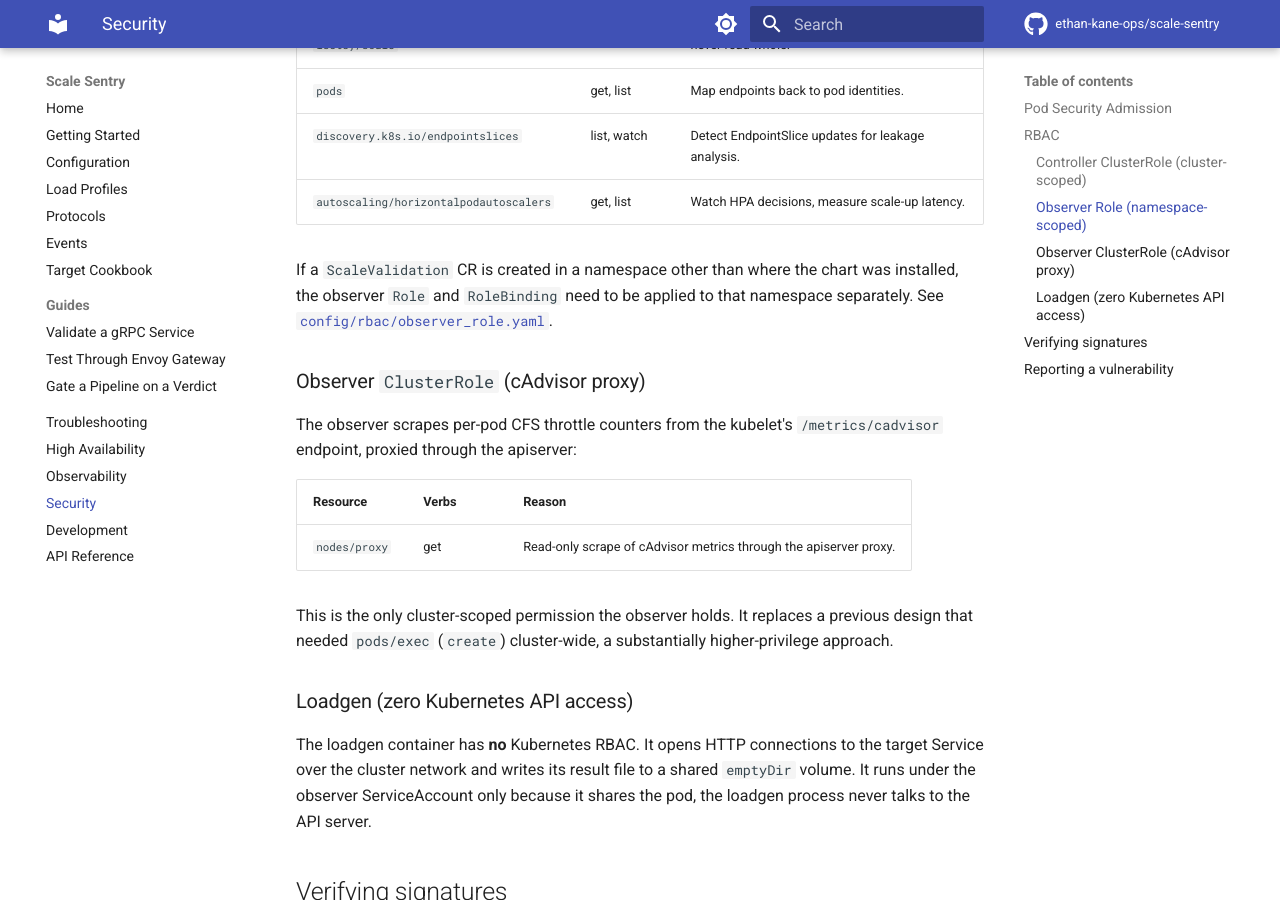
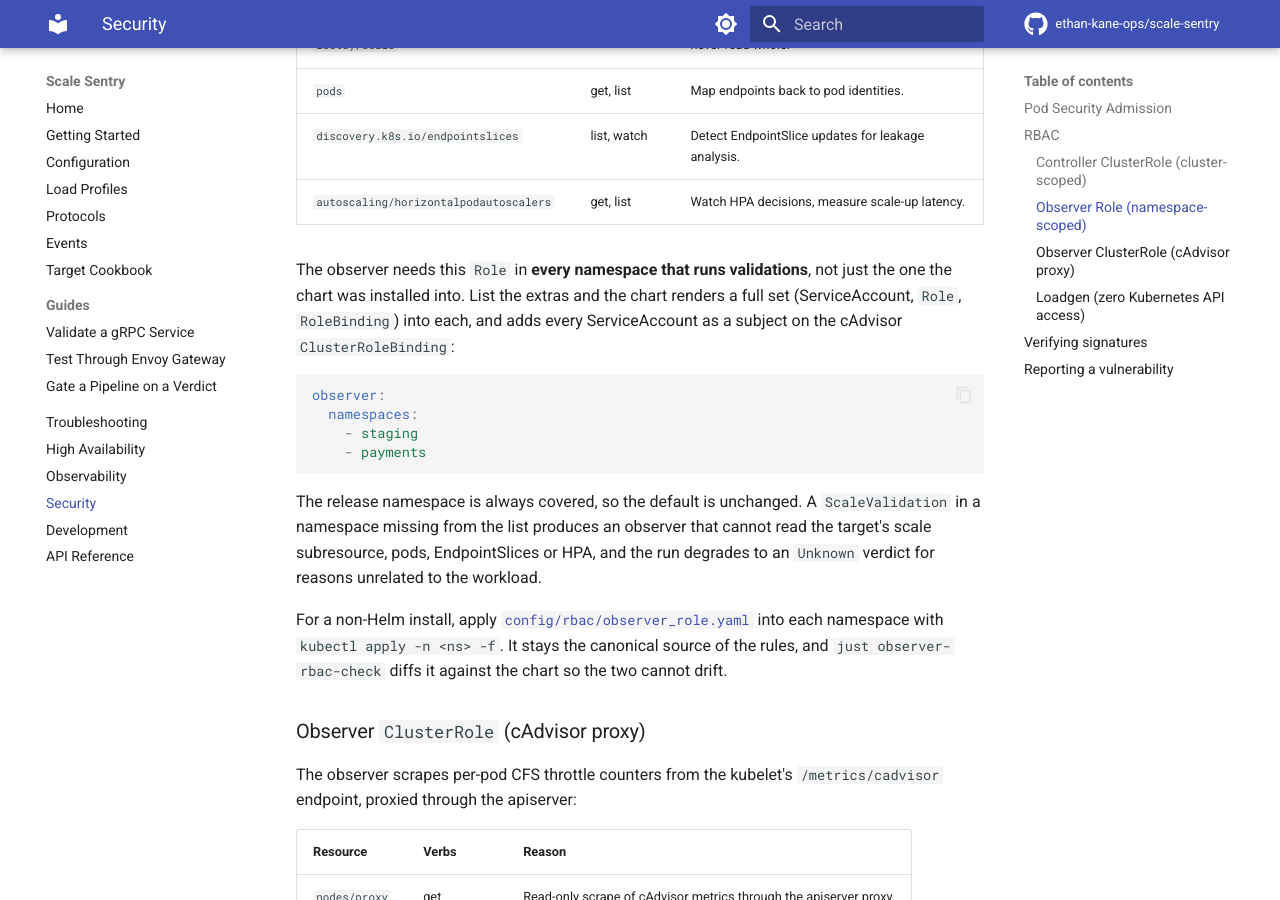
Before and after one commit to ethan-kane-ops/scale-sentry, an MkDocs documentation site: the page built from docs/security.md, in a window 1280 px wide and 900 px high, scrolled down 2268 px. Built offline with MkDocs 1.6.1 and Material for MkDocs 9.7.7, drawn with Linux system fonts in a browser that asks for light colours; comment, search, counter and statistics services are not loaded.

Commit message:
fix(chart): install observer RBAC in every validating namespace
- the controller is cluster-scoped but observer RBAC only ever landed in
  the release namespace, so a ScaleValidation anywhere else produced an
  observer with no permissions and a run that degraded to an Unknown
  verdict for reasons unrelated to the workload
- observer.namespaces renders a full SA + Role + RoleBinding set per
  listed namespace, always including the release namespace, and every
  ServiceAccount becomes a subject on the cAdvisor ClusterRoleBinding
- observer-rbac.yaml was a symlink to config/rbac/observer_role.yaml,
  which cannot template; it is now a real template and `just
  observer-rbac-check` replaces the symlink's drift guarantee in CI
- observerServiceAccount is now actually honoured, it was fixed in place
  by the symlink hardcoding the name
- default render is unchanged apart from namespaces becoming explicit,
  which is what the multi-namespace case requires

````diff
--- a/docs/security.md
+++ b/docs/security.md
@@ -58,7 +58,18 @@ The observer Job runs alongside the workload it is validating, so it gets a `Rol
 | `discovery.k8s.io/endpointslices`          | list, watch     | Detect EndpointSlice updates for leakage analysis.  |
 | `autoscaling/horizontalpodautoscalers`     | get, list       | Watch HPA decisions, measure scale-up latency.      |
 
-If a `ScaleValidation` CR is created in a namespace other than where the chart was installed, the observer `Role` and `RoleBinding` need to be applied to that namespace separately. See [`config/rbac/observer_role.yaml`](https://github.com/ethan-kane-ops/scale-sentry/blob/main/config/rbac/observer_role.yaml).
+The observer needs this `Role` in **every namespace that runs validations**, not just the one the chart was installed into. List the extras and the chart renders a full set (ServiceAccount, `Role`, `RoleBinding`) into each, and adds every ServiceAccount as a subject on the cAdvisor `ClusterRoleBinding`:
+
+```yaml
+observer:
+  namespaces:
+    - staging
+    - payments
+```
+
+The release namespace is always covered, so the default is unchanged. A `ScaleValidation` in a namespace missing from the list produces an observer that cannot read the target's scale subresource, pods, EndpointSlices or HPA, and the run degrades to an `Unknown` verdict for reasons unrelated to the workload.
+
+For a non-Helm install, apply [`config/rbac/observer_role.yaml`](https://github.com/ethan-kane-ops/scale-sentry/blob/main/config/rbac/observer_role.yaml) into each namespace with `kubectl apply -n <ns> -f`. It stays the canonical source of the rules, and `just observer-rbac-check` diffs it against the chart so the two cannot drift.
 
 ### Observer `ClusterRole` (cAdvisor proxy)
 
````
Also changed, not shown: charts/scale-sentry/README.md (+2 -1 lines), 5 other files.
